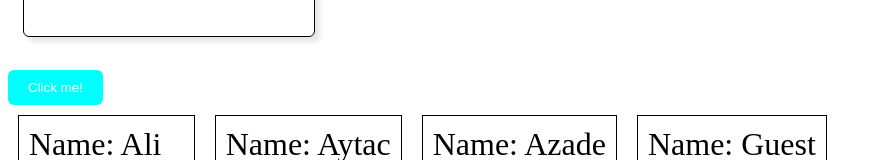
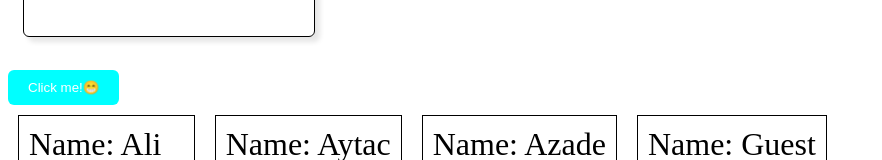
Before and after one commit to AliMukhtarli/learningReact, a React (Vite) app: page / in a window 1280 px wide. Shown: the part 966-1126 px from the top of the page, without its empty margins (0-882 px from the left). Built offline with nearby package versions, Linux system fonts and the light colour scheme.

Commit message:
onClick events

```diff
--- a/src/Button.jsx
+++ b/src/Button.jsx
@@ -1,7 +1,8 @@
 
 function Button(){
+    const handleClick = () => console.log("Don't click me!😠")
     return(
-        <button className="button">Click me!</button>
+        <button className="button" onClick={handleClick}>Click me!😁</button>
     );
 }
 
```
